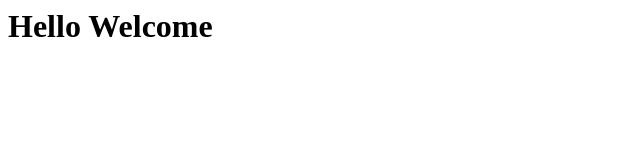
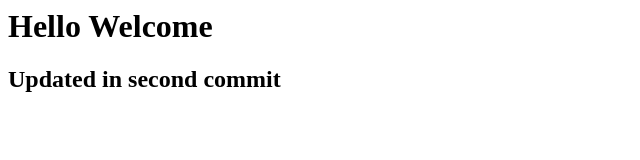
Before and after one commit to anandhi-k/gitsample1, a plain HTML site: page index.html in a window 1280 px wide. Shown: the whole page, without its empty margins (0-640 px from the left). Drawn offline with Linux system fonts and the light colour scheme.

Commit message:
Updated second time

```diff
--- a/index.html
+++ b/index.html
@@ -1 +1,2 @@
 <h1>  Hello Welcome </h1>
+<H2> Updated in second commit </h2>
```
